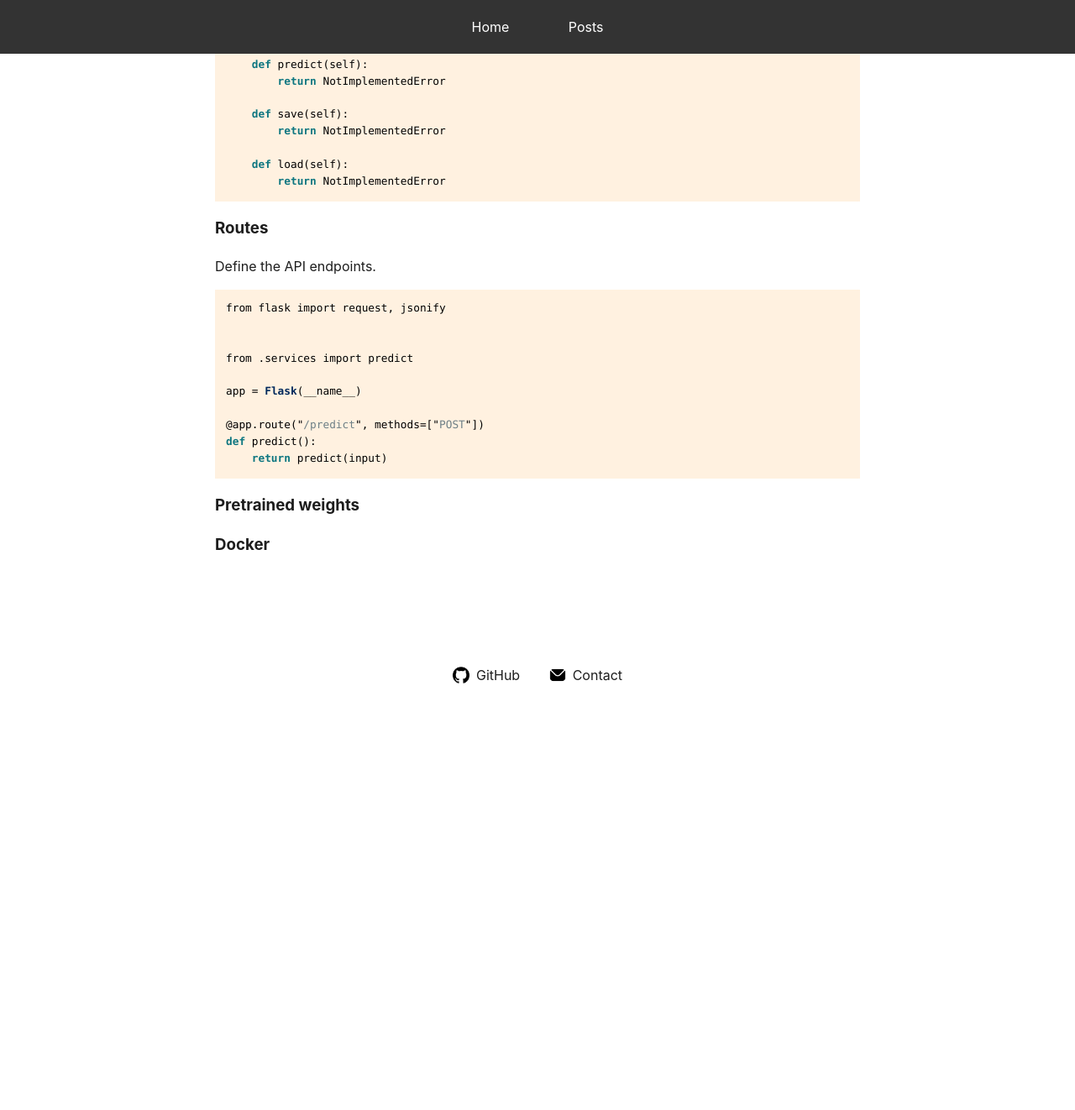
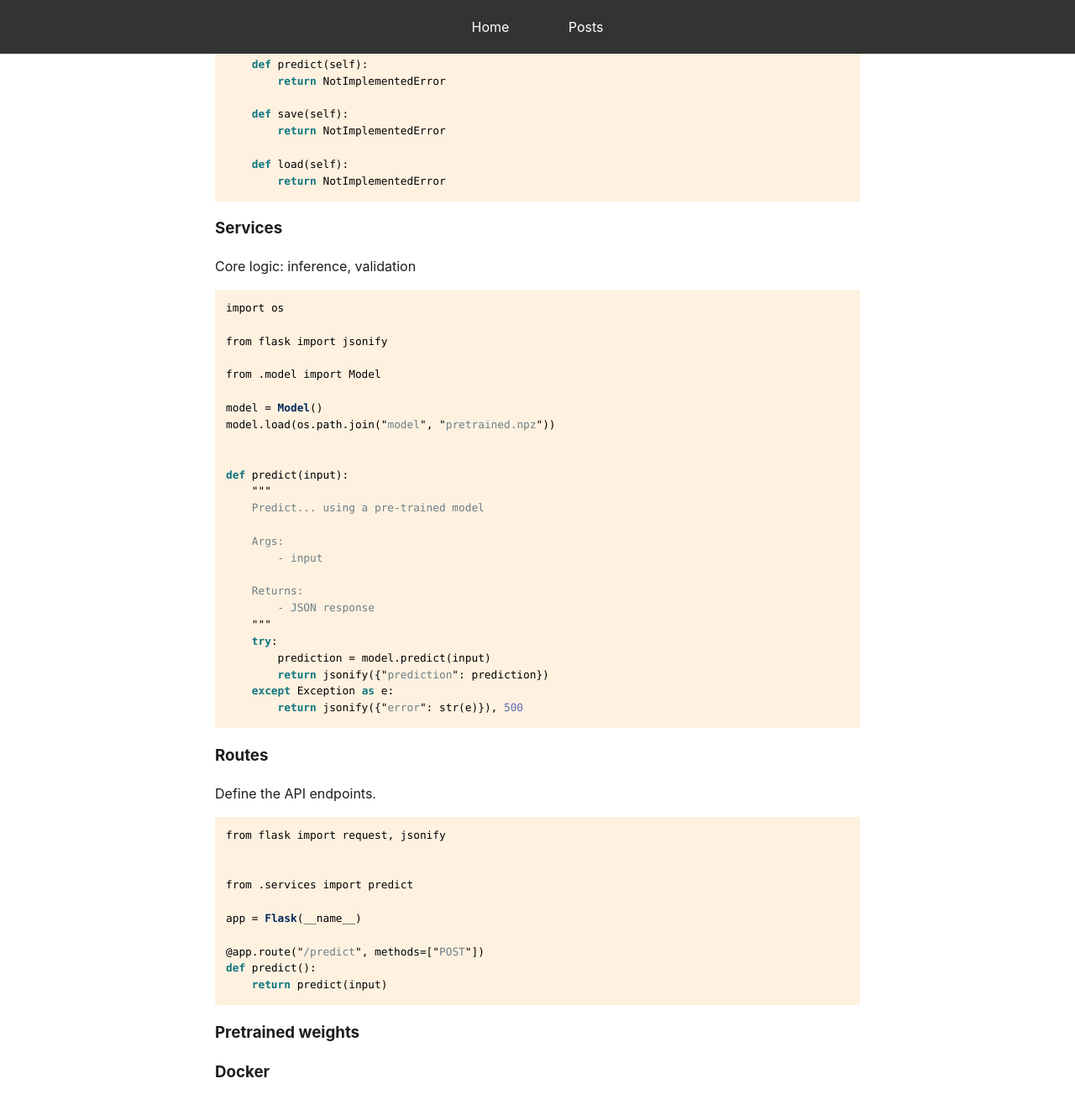
Before and after one commit to mark-hobbs/mark-hobbs.github.io, a Jekyll site: the page built from _posts/2025-04-15-model-deployment.md, in a window 1280 px wide and 1400 px high, scrolled down 923 px. Shown: the top 1322 px of the window at 84% size. Built offline with Jekyll 4.4.1, drawn with Linux system fonts in a browser that asks for light colours; before the commit the page ends 1753 px from its top, so only the background shows below that.

Commit message:
General updates

````diff
--- a/_posts/2025-04-15-model-deployment.md
+++ b/_posts/2025-04-15-model-deployment.md
@@ -49,6 +49,38 @@ class Model:
         return NotImplementedError
 ```
 
+### Services
+
+Core logic: inference, validation
+
+```python
+import os
+
+from flask import jsonify
+
+from .model import Model
+
+model = Model()
+model.load(os.path.join("model", "pretrained.npz"))
+
+
+def predict(input):
+    """
+    Predict... using a pre-trained model
+
+    Args:
+        - input
+
+    Returns:
+        - JSON response
+    """
+    try:
+        prediction = model.predict(input)
+        return jsonify({"prediction": prediction})
+    except Exception as e:
+        return jsonify({"error": str(e)}), 500
+```
+
 ### Routes
 
 Define the API endpoints.
````
